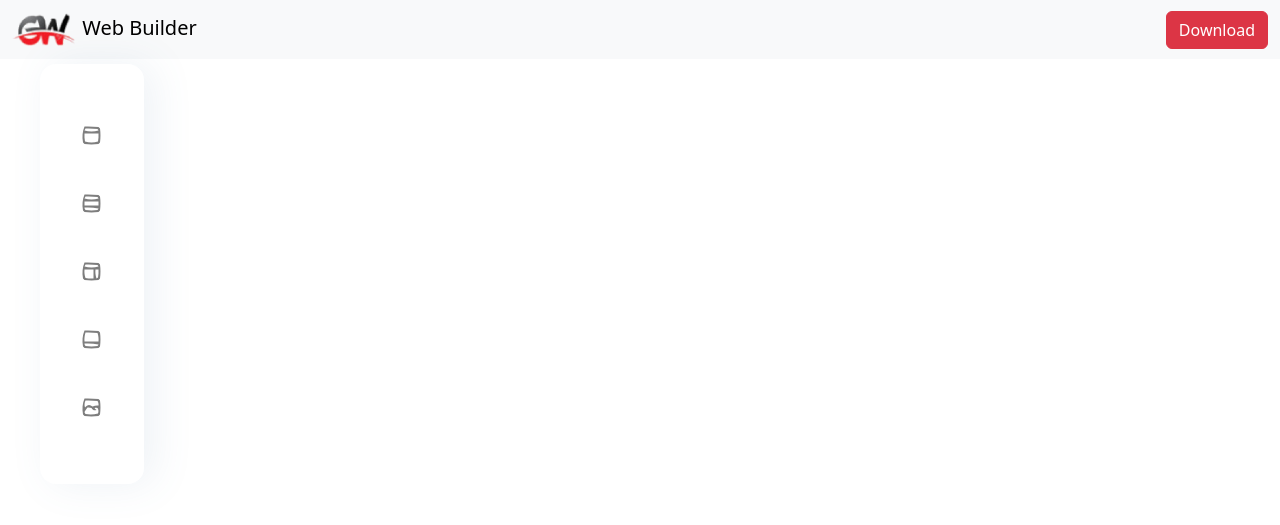
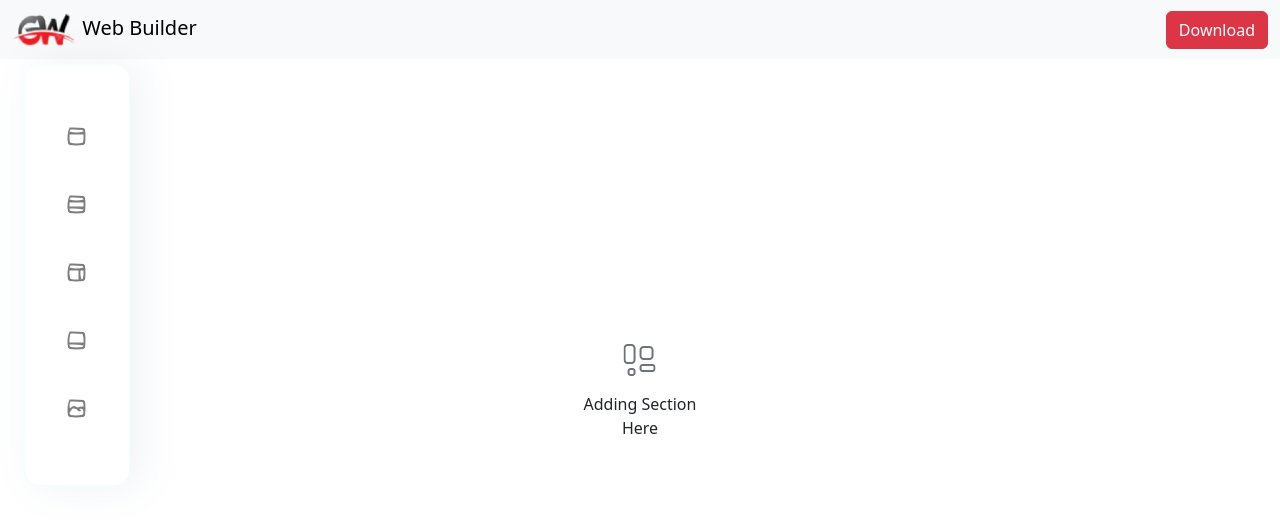
Before and after one commit to ekoheri/webbuilder, a PHP site: page / in a window 1280 px wide. Shown: the top 525 px of the page. Run offline with PHP 8.4, Linux system fonts and the light colour scheme.

Commit message:
add blank element

```diff
--- a/frontend/css/gwbuilder.css
+++ b/frontend/css/gwbuilder.css
@@ -16,13 +16,14 @@ body {
     max-height: 33rem;
     --tw-bg-opacity: 1;
     background-color: rgba(255, 255, 255, var(--tw-bg-opacity));
+    border: 1px solid rgb(240, 255, 255);
     border-radius: 1rem;
     margin-right: 1.25rem;
     overflow-y: auto;
     padding: 2.5rem 1.25rem;
     position: fixed;
     top : 4rem;
-    left: 2.5rem;
+    left: 1.5rem;
     --tw-shadow: 10px 0px 40px rgba(92, 128, 162, 0.1);
     box-shadow: var(--tw-ring-offset-shadow, 0 0 transparent), var(--tw-ring-shadow, 0 0 transparent), var(--tw-shadow);
     z-index: 150;
@@ -71,16 +72,17 @@ body {
 .GW_products {
     --tw-bg-opacity: 1;
     background-color: rgba(255, 255, 255, var(--tw-bg-opacity));
+    border: 1px solid rgb(240, 255, 255);
     border-radius: 1rem;
     overflow: auto;
     padding: 2rem;
     position: fixed;
     --tw-shadow: 10px 0px 40px rgba(92, 128, 162, 0.1);
     box-shadow: var(--tw-ring-offset-shadow, 0 0 transparent), var(--tw-ring-shadow, 0 0 transparent), var(--tw-shadow);
-    width: 24rem;
+    width: 20rem;
     max-height: 36rem;
     top : 4rem;
-    left: calc(2.5rem + 110px);
+    left: calc(2.5rem + 95px);
     transform: translateX(0%);
     z-index: 999;
     display: none;
@@ -271,3 +273,20 @@ body {
 .GW_content_fill:hover .GW_content_action {
     display: block;
 }
+
+.GW_content_blank
+{
+    position:absolute;
+    width:90%;
+    height: 80%;
+}
+
+.GW_content_blank_fill
+{
+    margin: 0;
+    position: absolute;
+    left:50%;
+    top: 50%;
+    -ms-transform: translate(-50%, -50%);
+    transform: translate(-50%, -50%);
+}
--- a/frontend/index.html
+++ b/frontend/index.html
@@ -81,8 +81,8 @@
         <div class="GW_content" style="min-height: auto;">
           <!-- IdContent adalah tempat untuk menampilkan element HTML-->
           <div class="GW_Content_Canvas d-flex flex-column" id="IdContent"></div>
+          </div> <!-- GW_Content_Canvas -->
         </div> <!-- Content -->
-
     </section>
     <section>
       <div id="idModalCode" class="modal" tabindex="-1">
@@ -114,7 +114,7 @@
     <script src="js/popper.min.js"></script>
     <script src="js/bootstrap.bundle.min.js"></script>
     <script lang="javascript">
-        /* untuk menampilkan tooltips*/
+        /* untuk menampilkan tooltips */
         const tooltipTriggerList = document.querySelectorAll('[data-bs-toggle="tooltip"]');
         const tooltipList = [...tooltipTriggerList].map(tooltipTriggerEl => new bootstrap.Tooltip(tooltipTriggerEl));
 
@@ -170,6 +170,13 @@
         }
 
         /* Handle UI */
+
+        /* Deteksi event body onload */
+        window.addEventListener('load', () => {
+          /* tampilkan element konten kosong */
+          document.getElementById('IdContent').appendChild(ShowBlankContent());
+        });
+
         function ShowProduct(KategoriProduct)
         {
           /* Menampilkan element daftar product */
@@ -185,6 +192,35 @@
           /* Menyembunyikan element daftar product */
           var product = document.getElementById("IdProduct");
           product.style.display = "none";
+        }
+
+        function ShowBlankContent()
+        {
+          var divContainer = document.createElement("div");
+          divContainer.className = "GW_content_blank";
+
+          var divBlankContent = document.createElement("div");
+          divContainer.className = "GW_content_blank_fill";
+
+          var svgBlank = '<svg width="32" height="32" viewBox="0 0 32 32" fill="none" xmlns="http://www.w3.org/2000/svg">';
+          svgBlank += '<path fill-rule="evenodd" clip-rule="evenodd" d="M0 4C0 1.79086 1.79086 0 4 0H8C10.2091 0 12 1.79086 12 4V16C12 18.2091 10.2091 20 8 20H4C1.79086 20 0 18.2091 0 16V4ZM4 2C2.89543 2 2 2.89543 2 4V16C2 17.1046 2.89543 18 4 18H8C9.10457 18 10 17.1046 10 16V4C10 2.89543 9.10457 2 8 2H4Z" fill="#6B7280"></path>';
+          svgBlank += '<path fill-rule="evenodd" clip-rule="evenodd" d="M16 6C16 3.79086 17.7909 2 20 2H26C28.2091 2 30 3.79086 30 6V12C30 14.2091 28.2091 16 26 16H20C17.7909 16 16 14.2091 16 12V6ZM20 4C18.8954 4 18 4.89543 18 6V12C18 13.1046 18.8954 14 20 14H26C27.1046 14 28 13.1046 28 12V6C28 4.89543 27.1046 4 26 4H20Z" fill="#6B7280"></path>';
+          svgBlank += '<path fill-rule="evenodd" clip-rule="evenodd" d="M16 23C16 21.3431 17.3431 20 19 20H29C30.6569 20 32 21.3431 32 23V25C32 26.6569 30.6569 28 29 28H19C17.3431 28 16 26.6569 16 25V23ZM19 22C18.4477 22 18 22.4477 18 23V25C18 25.5523 18.4477 26 19 26H29C29.5523 26 30 25.5523 30 25V23C30 22.4477 29.5523 22 29 22H19Z" fill="#6B7280"></path>';
+          svgBlank += '<path fill-rule="evenodd" clip-rule="evenodd" d="M4 27C4 25.3431 5.34315 24 7 24H9C10.6569 24 12 25.3431 12 27V29C12 30.6569 10.6569 32 9 32H7C5.34315 32 4 30.6569 4 29V27ZM7 26C6.44772 26 6 26.4477 6 27V29C6 29.5523 6.44772 30 7 30H9C9.55228 30 10 29.5523 10 29V27C10 26.4477 9.55228 26 9 26H7Z" fill="#6B7280"></path>';
+          svgBlank += '</svg>';
+          var pSvg = document.createElement("p");
+          pSvg.className = "text-center";
+          pSvg.innerHTML = svgBlank;
+          divBlankContent.appendChild(pSvg);
+
+          var pMsg = document.createElement("p");
+          pMsg.className = "text-center";
+          pMsg.innerHTML = "Adding Section<br />Here";
+          divBlankContent.appendChild(pMsg);
+
+          divContainer.appendChild(divBlankContent);
+
+          return divContainer;
         }
 
         function ShowLoading()
@@ -297,9 +333,6 @@
           divAction.appendChild(aTrash);
           divContent.appendChild(divAction);
 
-          /* Menambahkan diFill, divvAction ke anaknya divContent */
-          document.getElementById('IdContent').appendChild(divContent);
-
           /* Menampung ID element ke text input hidden IdRequestElement */
           var reqElement = document.getElementById('IdRequestElement').value;
           var obj_json;
@@ -307,11 +340,16 @@
             obj_json = [];
             obj_json.push({elemen : idItem, user : ''});
             document.getElementById('IdRequestElement').value = JSON.stringify(obj_json);
+            /* Kosongkan Content */
+            document.getElementById('IdContent').innerHTML = '';
           } else {
             obj_json = JSON.parse(reqElement);
             obj_json.push({elemen : idItem, user : ''});
             document.getElementById('IdRequestElement').value = JSON.stringify(obj_json);
           }
+
+          /* Menambahkan divFill, divAction ke anaknya divContent */
+          document.getElementById('IdContent').appendChild(divContent);
 
           HideProduct();
         }
@@ -338,6 +376,9 @@
 
         function RemoveElement(idItem)
         {
+          /* Menghapus Element di Content */
+          document.getElementById("IdElement-"+idItem).remove();
+
           /* Menghapus Daftar Element yg ada di Input Hidden IdRequestElement */
           var reqElement = document.getElementById('IdRequestElement').value;
 
@@ -351,12 +392,13 @@
           /* Convert dari array JSON ke string dan tulis ke element input hidden IdRequestElement */
           obj_json.splice(idxObj, 1);
           var ele_selected = JSON.stringify(obj_json);
-          if(ele_selected == '[]')
-          ele_selected = '';
+          if(ele_selected == '[]') {
+            ele_selected = '';
+            /* Jika konten kosong, maka tampilkan element blank */
+            document.getElementById('IdContent').appendChild(ShowBlankContent());
+          }
           document.getElementById('IdRequestElement').value = ele_selected;
 
-          /* Menghapus Element di Content */
-          document.getElementById("IdElement-"+idItem).remove();
         }
 
         function CopyToCliboard()
```
